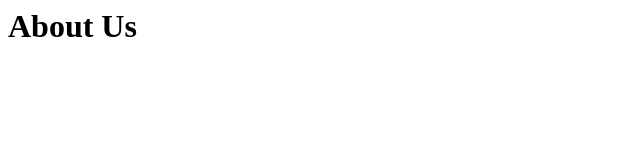
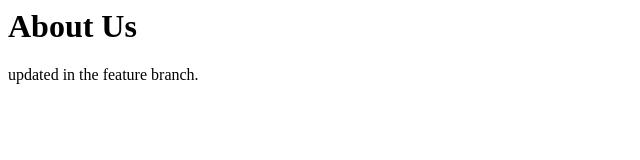
Before and after one commit to Abhiroop-011/git-assignment, a plain HTML site: page about.html in a window 1280 px wide. Shown: the whole page, without its empty margins (0-640 px from the left). Drawn offline with Linux system fonts and the light colour scheme.

Commit message:
Add feature branch content

```diff
--- a/about.html
+++ b/about.html
@@ -1,4 +1,5 @@
 <html>
 <head><title>About</title></head>
 <body><h1>About Us</h1></body>
+<p>updated in the feature branch.</p>
 </html>
```
